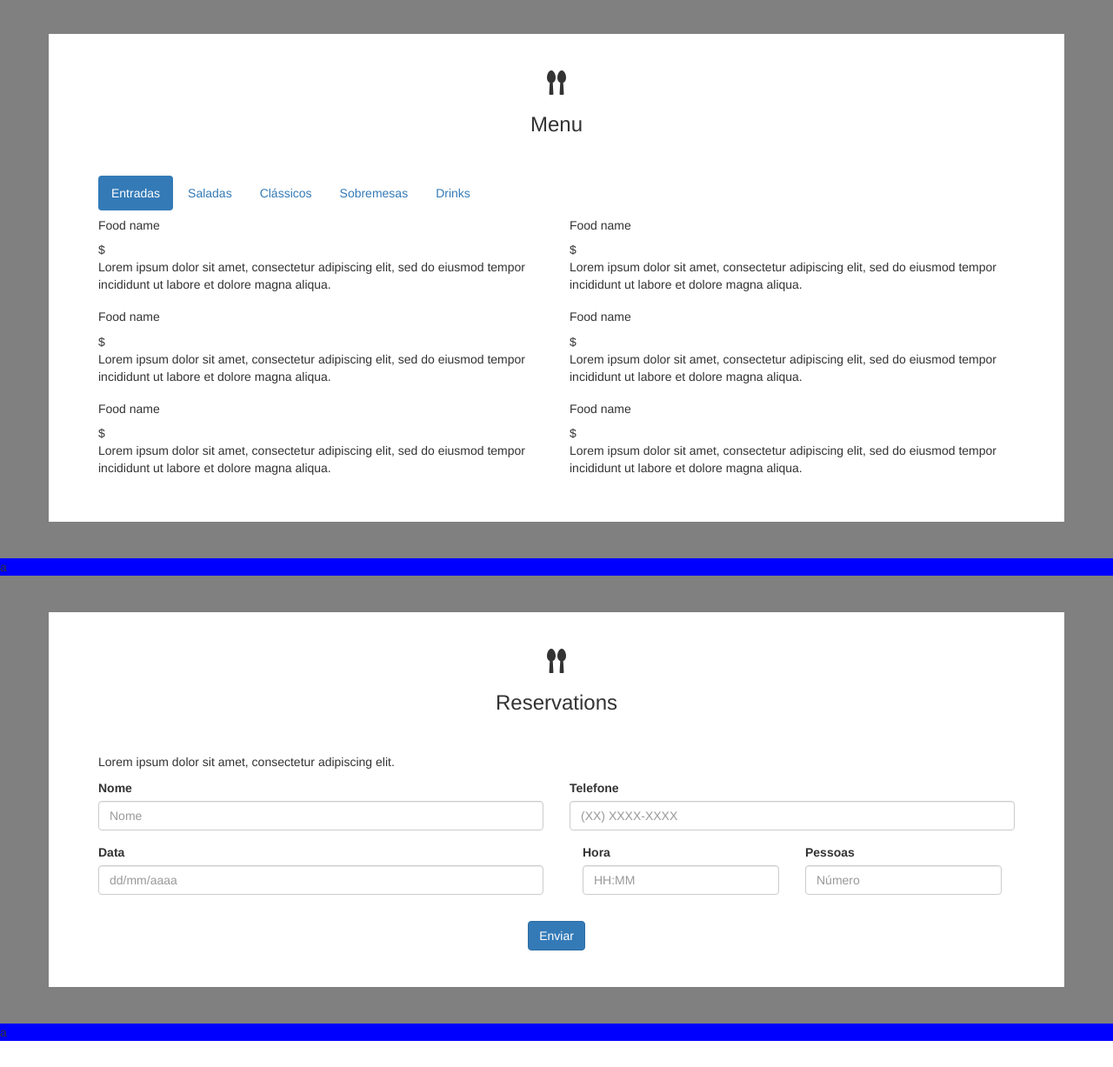
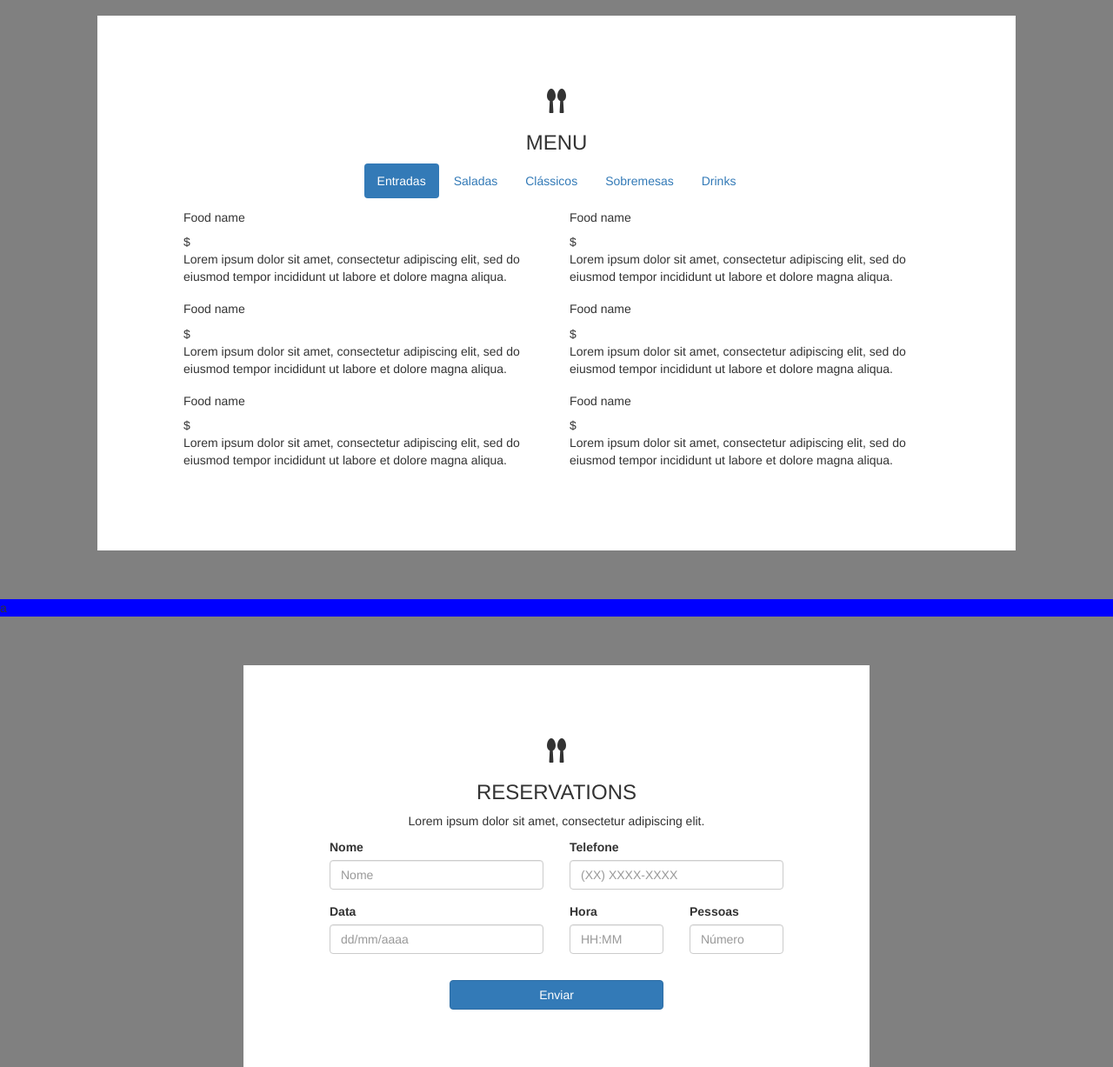
Before and after one commit to ingridtartaglia/restaurant-site, a website: page index.html in a window 1280 px wide. Shown: the part 987-2214 px from the top of the page at 87% size. Drawn offline with nearby package versions, Linux system fonts and the light colour scheme; files that its build step writes are made by us from their sources.

Commit message:
paddings

```diff
--- a/index.html
+++ b/index.html
@@ -38,15 +38,15 @@
 	</nav>
 
 	<main>
-		<div class="main-title" id="title">
-			<h1>The best spot in town</h1>
+		<div class="text-center main-title" id="title">
+			<h1 class="text-uppercase">The best spot in town</h1>
 		</div>
 	</main>
 
-	<section class="about-section" id="about">
+	<section class="text-center about-section" id="about">
 		<div class="row container-fluid about-title">
 			<span><i class="fa fa-spoon fa-2x"></i><i class="fa fa-spoon fa-2x"></i></span>
-			<h3>About</h3>
+			<h3 class="text-uppercase">About</h3>
 		</div>
 		<div class="row container-fluid about-text">
 			<p>Lorem ipsum dolor sit amet, consectetur adipiscing elit, sed do eiusmod tempor incididunt ut labore et dolore magna aliqua. Ut enim ad minim veniam, quis nostrud exercitation ullamco laboris nisi ut aliquip ex ea commodo consequat. Duis aute irure dolor in reprehenderit in voluptate velit esse cillum dolore eu fugiat nulla pariatur. Excepteur sint occaecat cupidatat non proident, sunt in culpa qui officia deserunt mollit anim id est laborum.</p>
@@ -59,12 +59,12 @@
 
 	<section class="menu-section" id="menu">
 		<div class="container-fluid menu-show">
-			<div class="row container-fluid menu-title">
+			<div class="row container-fluid text-center menu-title">
 				<span><i class="fa fa-spoon fa-2x"></i><i class="fa fa-spoon fa-2x"></i></span>
-				<h3>Menu</h3>
+				<h3 class="text-uppercase">Menu</h3>
 			</div>
-			<div class="row container-fluid">
-				<ul class="nav nav-pills menu-pills">
+			<div class="row container-fluid text-center">
+				<ul class="nav nav-pills center-pills">
 				  <li role="presentation" class="active"><a href="#">Entradas</a></li>
 				  <li role="presentation"><a href="#">Saladas</a></li>
 				  <li role="presentation"><a href="#">Clássicos</a></li>
@@ -111,38 +111,40 @@
 
 	<section class="reservation-section" id="reservation">
 		<div class="container-fluid reservation-show">
-			<div class="row container-fluid reservation-title">
+			<div class="row container-fluid text-center reservation-title">
 				<span><i class="fa fa-spoon fa-2x"></i><i class="fa fa-spoon fa-2x"></i></span>
-				<h3>Reservations</h3>
+				<h3 class="text-uppercase">Reservations</h3>
 			</div>
-			<div class="row container-fluid">
+			<div class="row container-fluid text-center">
 				<p>Lorem ipsum dolor sit amet, consectetur adipiscing elit.</p>
 			</div>
 			<div class="row">
-				<form>
-					<div class="form-group col-sm-6">
+				<form class="reservation-form">
+					<div class="form-group col-sm-6 name-form">
     					<label>Nome</label>
     					<input type="name" class="form-control" placeholder="Nome">
   					</div>
-  					<div class="form-group col-sm-6">
+  					<div class="form-group col-sm-6 tel-form">
     					<label>Telefone</label>
     					<input type="telefone" class="form-control" placeholder="(XX) XXXX-XXXX">
   					</div>
-  					<div class="form-group col-sm-6">
+  					<div class="form-group col-sm-6 date-form">
     					<label>Data</label>
     					<input type="data" class="form-control" placeholder="dd/mm/aaaa">
   					</div>
   					<div class="form-group col-sm-6">
-    					<div class="form-group col-sm-6">
+    					<div class="form-group col-sm-6 hour-form">
     						<label>Hora</label>
     						<input type="hora" class="form-control" placeholder="HH:MM">
   						</div>
-  						<div class="form-group col-sm-6">
+  						<div class="form-group col-sm-6 num-people-form">
     						<label>Pessoas</label>
     						<input type="pessoas" class="form-control" placeholder="Número">
   						</div>
   					</div>
-  					<button type="button" class="btn btn-primary">Enviar</button>
+  					<div class="col-sm-6 col-sm-offset-3">
+						<button type="button" class="btn btn-primary submit-button">Enviar</button>
+					</div>
 				</form>
 			</div>
 	</section>
@@ -153,13 +155,13 @@
 
 	<footer id="contato">
 		<div class="container col-sm-4 footer-address">
-			<p>Endereço</p>
+			<p class="text-uppercase">The tasty touch</p>
 			<p>Rua das Flores, nº 69<br>Ipanema - Rio de Janeiro/RJ<br>CEP 12345-678<br>Tel: (21) 9876-5432</p>
 		</div>
-		<div class="container col-sm-4 footer-go-top">
-			<p><a href="#title">Voltar ao topo</a></p>
+		<div class="container col-sm-4 text-center footer-go-top">
+			<p><a href="#">Voltar ao topo</a></p>
 		</div>
-		<div class="container col-sm-4 footer-social">
+		<div class="container col-sm-4 text-right footer-social">
 			<span><i class="fa fa-envelope-o"></i></span>
 			<span><i class="fa fa-facebook-official"></i></span>
 			<span><i class="fa fa-twitter"></i></span>
--- a/style/style.css
+++ b/style/style.css
@@ -19,37 +19,60 @@ main {
 }
 
 h1 {
-	margin: 0 auto;
+	margin-top: 0;
 	padding-top: 4em;
-	text-align: center;
 	font-size: 3.5em;
 }
 
-/* other sections */
-.about-section,
-.menu-section,
-.reservation-section {
+/* sections */
+.about-section {
 	background-color: gray;
 	padding: 3em 4em;
 }
 
-.about-title,
-.menu-title,
-.reservation-title {
-	text-align: center;
-	margin-bottom: 2.5em;
+.menu-section {
+	background-color: gray;
 }
 
-.menu-show,
+.reservation-section {
+	background-color: gray;
+}
+
+.menu-show {
+	display: inline-block;
+	margin: 4em 8em;
+	padding: 6em;
+	background-color: white;
+}
+
 .reservation-show {
+	display: inline-block;
+	margin: 4em 20em;
+	padding: 6em;
 	background-color: white;
-	padding: 3em;
+}
+
+/* navpills */
+.center-pills {
+	display: inline-block;
 }
 
 /* reservation form */
-.btn {
-	display: block;
-	margin: 0 auto;
+.reservation-form {
+
+}
+
+
+.hour-form {
+	padding-left: 0;
+}
+
+.num-people-form {
+	padding-right: 0;
+}
+
+.submit-button {
+	width: 100%;
 }
 
 /* photos */
@@ -74,7 +97,6 @@ footer {
 
 .footer-go-top {
 	padding: 0;
-	text-align: center;
 }
 
 .footer-social {
```
